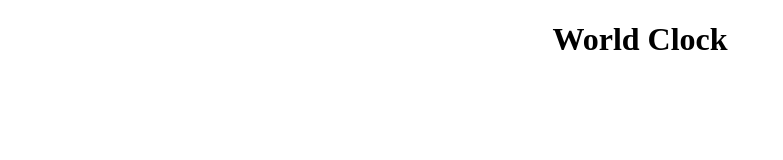
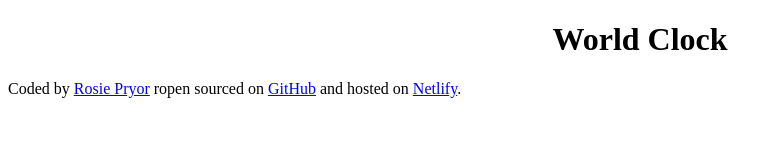
Before and after one commit to UnsuitableConfidence/SheCodes-Plus-World-Clock, a plain HTML site: page index.html in a window 1280 px wide. Shown: the whole page, without its empty margins (0-783 px from the left). Drawn offline with Linux system fonts and the light colour scheme.

Commit message:
Updated Footer  with links

```diff
--- a/index.html
+++ b/index.html
@@ -8,6 +8,22 @@
   </head>
   <body>
     <h1>World Clock</h1>
+    <footer>
+      Coded by
+      <a href="https://github.com/UnsuitableConfidence" target="_blank"
+        >Rosie Pryor</a
+      >
+      ropen sourced on
+      <a
+        href="https://github.com/UnsuitableConfidence/SheCodes-Plus-World-Clock"
+        target="_blank"
+        >GitHub</a
+      >
+      and hosted on
+      <a href="https://radiant-jelly-13901d.netlify.app/" target="_blank">
+        Netlify</a
+      >.
+    </footer>
     <script src="js/index.js"></script>
   </body>
 </html>
```
